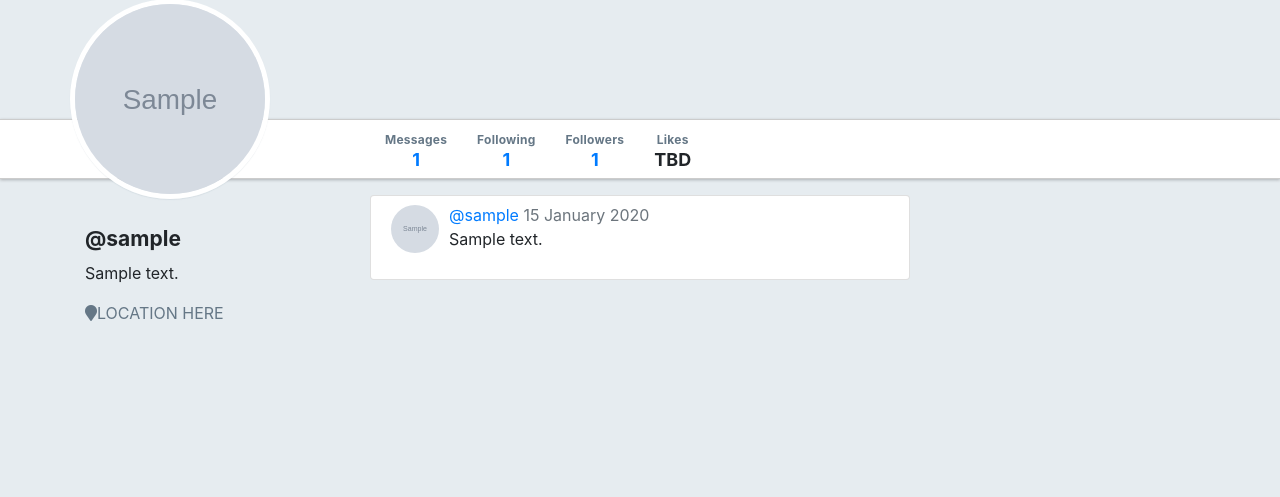
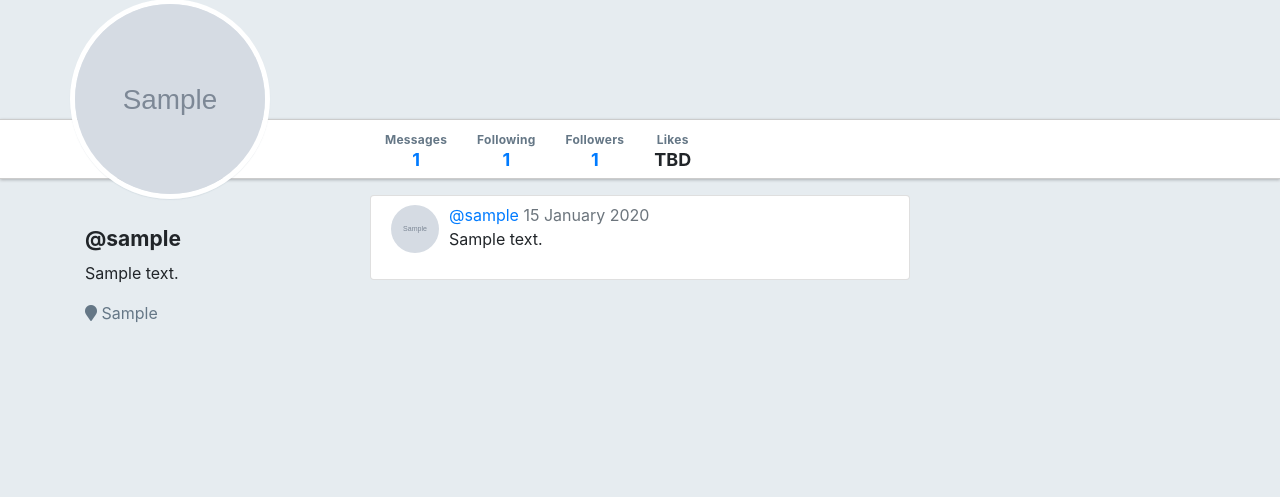
Before and after one commit to jlh040/Twitter-Clone, a Flask app: page /users/1 in a window 1280 px wide. Shown: the part 287-784 px from the top of the page. Run offline with Flask 2, Linux system fonts and the light colour scheme; tables that the repository leaves empty hold one stand-in row (values such as "Sample post"); grey boxes marked "Sample" are stand-in pictures; some libraries are stand-ins or nearby versions.

Commit message:
the location for a user is now displayed

```diff
--- a/templates/users/detail.html
+++ b/templates/users/detail.html
@@ -59,7 +59,7 @@
   <div class="col-sm-3">
     <h4 id="sidebar-username">@{{ user.username }}</h4>
     <p>{{ user.bio }}</p>
-    <p class="user-location"><span class="fa fa-map-marker"></span>LOCATION HERE</p>
+    <p class="user-location"><span class="fa fa-map-marker"></span> {{ user.location }}</p>
   </div>
 
   {% block user_details %}
```
